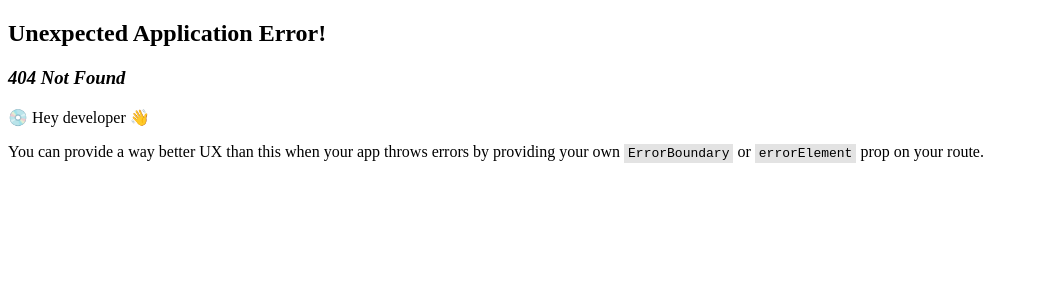
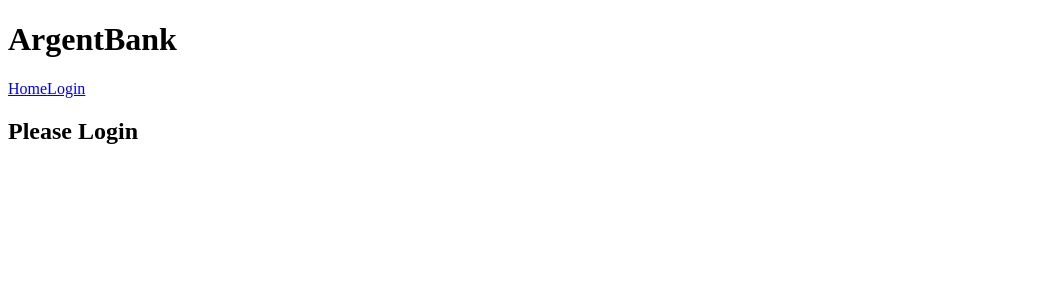
Before and after one commit to ghueldre-pierre/oc-projet-11, a React (Vite) app: page /login in a window 1280 px wide. Before the commit this address had no page. Shown: the top 300 px of the page, without its empty margins (0-1039 px from the left). Built offline with nearby package versions, Linux system fonts and the light colour scheme.

Commit message:
add login page

```diff
--- a/src/AppRouter.jsx
+++ b/src/AppRouter.jsx
@@ -5,11 +5,13 @@
 } from "react-router-dom";
 import { App } from "./App";
 import { HomePage } from "./pages/HomePage";
+import { LoginPage } from "./pages/LoginPage";
 
 const AppRouter = createBrowserRouter(
   createRoutesFromElements(
     <Route path="/" element={<App />}>
       <Route index element={<HomePage />} />
+      <Route path="login" element={<LoginPage />} />
     </Route>
   )
 );
--- a/src/components/SiteHeader/index.jsx
+++ b/src/components/SiteHeader/index.jsx
@@ -1,7 +1,13 @@
+import { Link } from "react-router-dom";
+
 function SiteHeader() {
   return (
     <header>
       <h1>ArgentBank</h1>
+      <nav>
+        <Link to="/">Home</Link>
+        <Link to="/login">Login</Link>
+      </nav>
     </header>
   );
 }
--- /dev/null
+++ b/src/pages/LoginPage/index.jsx
@@ -0,0 +1,5 @@
+function LoginPage() {
+  return <h2>Please Login</h2>;
+}
+
+export { LoginPage };
```
